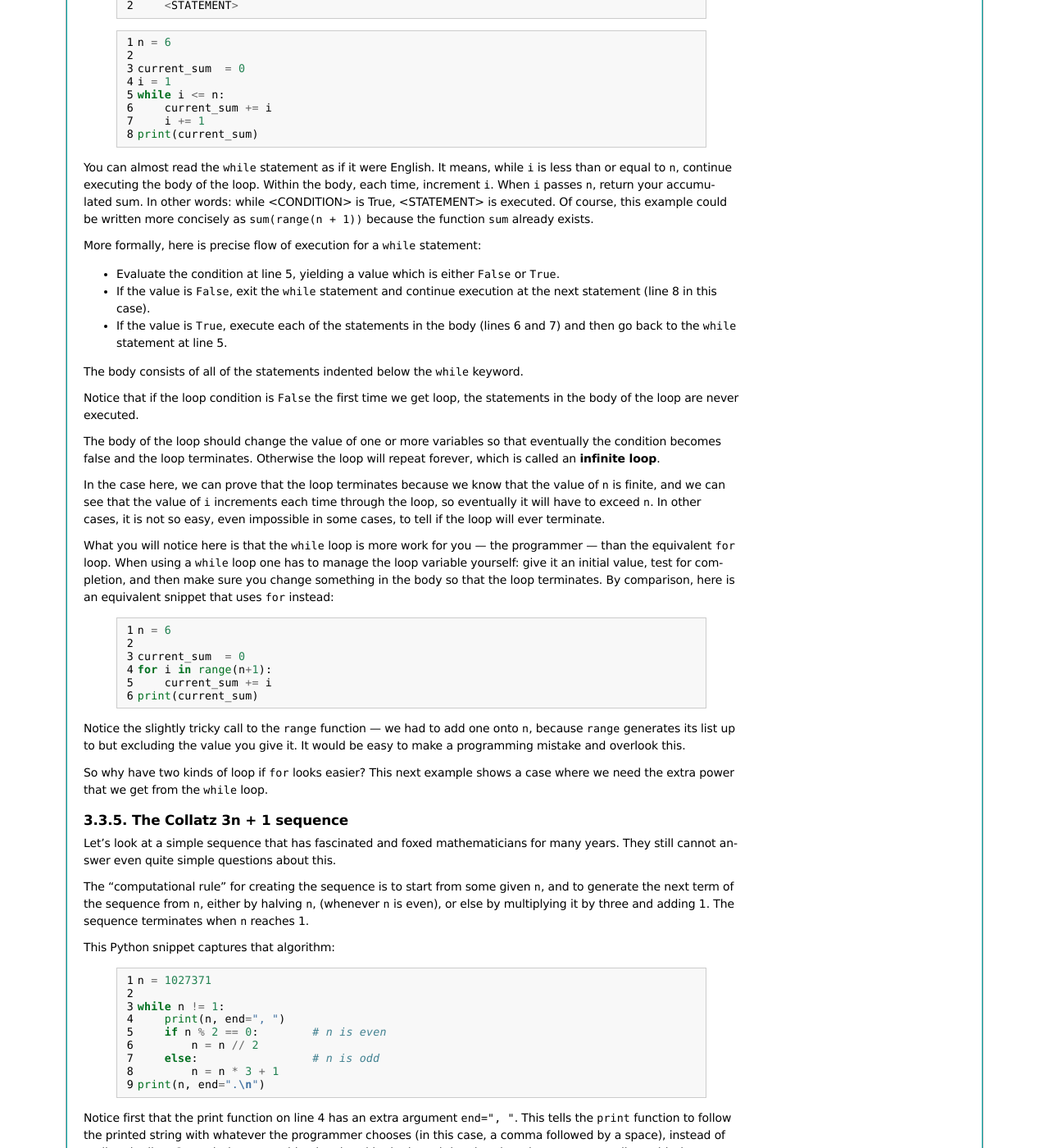
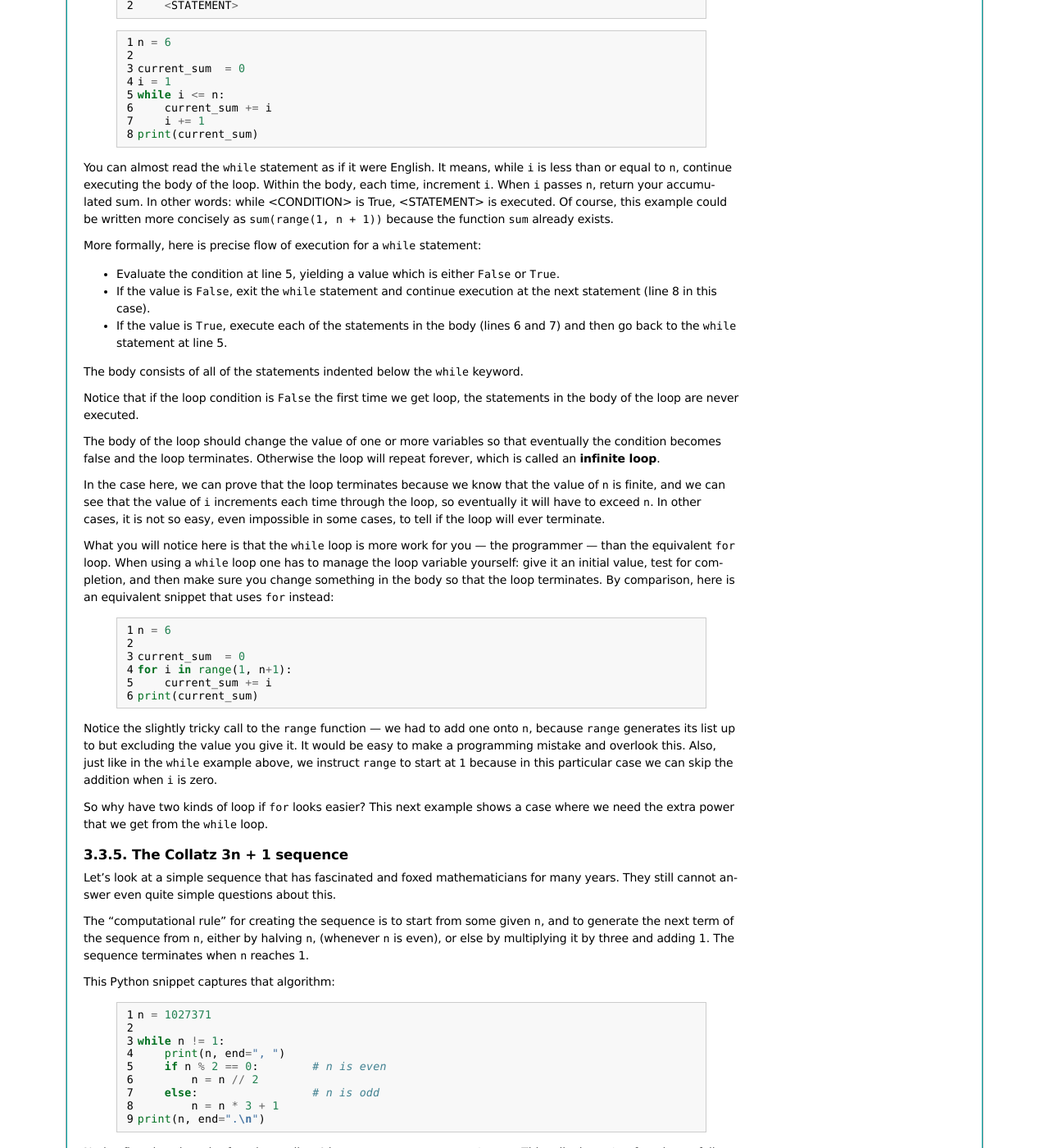
Before and after one commit to HowToThink/HowToThink, a Sphinx documentation site: the page built from source/PvL_03.rst, in a window 1280 px wide and 1400 px high, scrolled down 18210 px. Shown: the whole window at 82% size. Built offline with Sphinx 7.4.7, drawn with Linux system fonts in a browser that asks for light colours; formulas are drawn with MathJax 3.

Commit message:
Make while/for loop examples more consistent
The `while` example sums integers from 1 up to, and including, `n`. The simplified `for i in range(n+1)` that we give as the better alternative has the same outcome, but is slightly different in that the loop is traversed also for `i = 0`.

Since we say the behavior is exactly the same it's best to have the `range` alternative also skip the zero case. This was, rightly, confusing a student who was tracing the behavior of each loop cycle-by-cycle.

```diff
--- a/source/PvL_03.rst
+++ b/source/PvL_03.rst
@@ -1223,7 +1223,7 @@ You can almost read the ``while`` statement as if it were English. It means,
 while ``i`` is less than or equal to ``n``, continue executing the body of the loop. Within
 the body, each time, increment ``i``. When ``i`` passes ``n``, return your accumulated sum.
 In other words: while <CONDITION> is True, <STATEMENT> is executed.
-Of course, this example could be written more concisely as ``sum(range(n + 1))`` because the function ``sum`` already exists.
+Of course, this example could be written more concisely as ``sum(range(1, n + 1))`` because the function ``sum`` already exists.
 
 More formally, here is precise flow of execution for a ``while`` statement:
 
@@ -1260,13 +1260,15 @@ terminates.  By comparison, here is an equivalent snippet that uses ``for`` inst
         n = 6
 
         current_sum  = 0
-        for i in range(n+1):
+        for i in range(1, n+1):
             current_sum += i
         print(current_sum)
 
 Notice the slightly tricky call to the ``range`` function --- we had to add one onto ``n``,
 because ``range`` generates its list up to but excluding the value you give it.
-It would be easy to make a programming mistake and overlook this.
+It would be easy to make a programming mistake and overlook this. Also, just like in the
+``while`` example above, we instruct ``range`` to start at ``1`` because in this particular
+case we can skip the addition when ``i`` is zero.
 
 So why have two kinds of loop if ``for`` looks easier?  This next example shows a case where
 we need the extra power that we get from the ``while`` loop.
```
